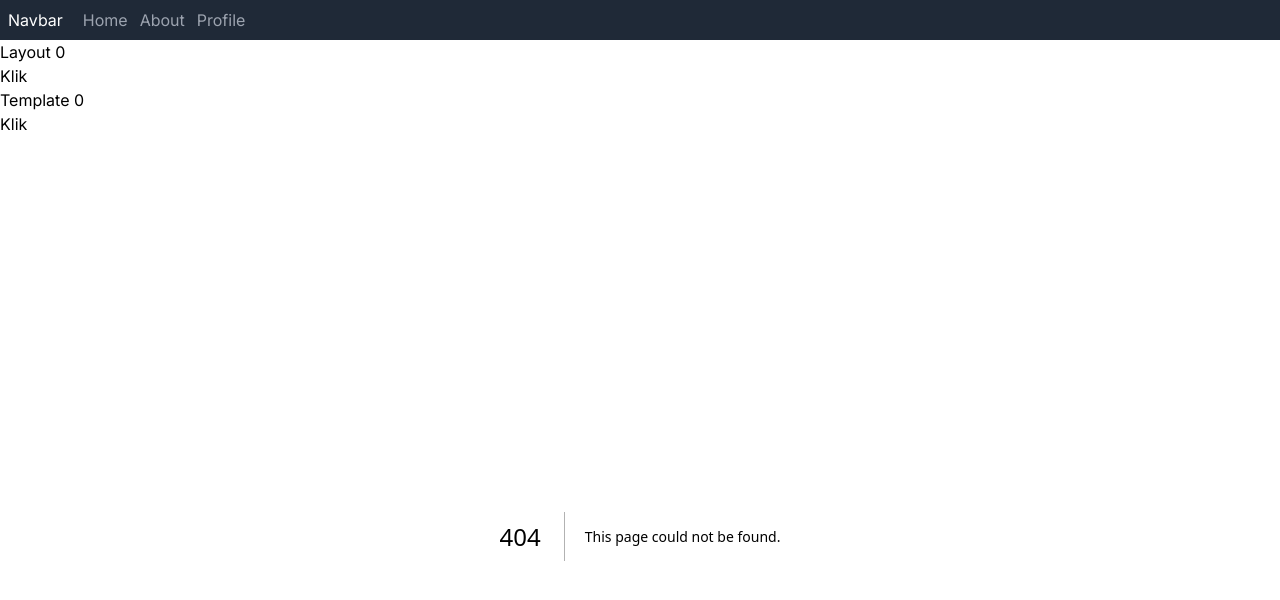
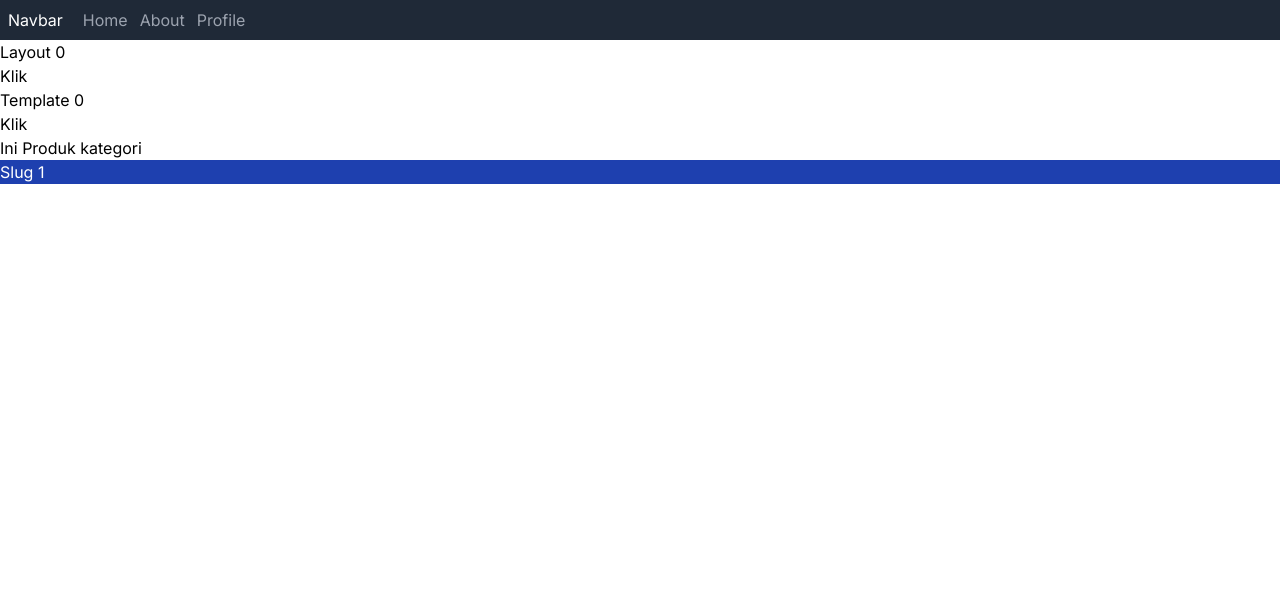
Before and after one commit to khoirulmustofa/NEXT-JS, a Next.js app in the folder my-app-router/: page /produk/1 in a window 1280 px wide. Before the commit this address had no page. Shown: the top 600 px of the page. Built offline with nearby package versions, Linux system fonts and the light colour scheme.

Commit message:
Group & Dynamic Routes

```diff
--- /dev/null
+++ b/my-app-router/src/app/(auth)/login/page.tsx
@@ -0,0 +1,7 @@
+export default function LoginPage() {
+  return(
+    <div>
+        <h1>Ini Login page</h1>
+    </div>
+  );
+}
--- /dev/null
+++ b/my-app-router/src/app/(auth)/register/page.tsx
@@ -0,0 +1,7 @@
+export default function RegisterPage() {
+  return(
+    <div>
+        <h1>Ini Register page</h1>
+    </div>
+  );
+}
--- /dev/null
+++ b/my-app-router/src/app/kategori/[...slugs]/page.tsx
@@ -0,0 +1,13 @@
+type parameters = { params: { slugs: string } };
+export default function ParamBanyakPage(props: parameters) {
+  const { params } = props;
+  console.log(params);
+
+  return (
+    <div>
+      <h1>Ini Produk kategori </h1>
+      <h2 className="bg-blue-800 text-white">Slug {params.slugs[0]}</h2>
+      <h2 className="bg-blue-800 text-white">Slug {params.slugs[1]}</h2>
+    </div>
+  );
+}
--- /dev/null
+++ b/my-app-router/src/app/kategori/page.tsx
@@ -0,0 +1,7 @@
+export default function KategoriPage() {
+  return (
+    <div>
+      <h1>Ini Kategori</h1>
+    </div>
+  );
+}
--- /dev/null
+++ b/my-app-router/src/app/produk/[slug]/page.tsx
@@ -0,0 +1,12 @@
+type parameters = { params: { slug: string } };
+export default function KategoriPage(props: parameters) {
+  const { params } = props;
+  console.log(params);
+
+  return (
+    <div>
+      <h1>Ini Produk kategori </h1>
+      <h2 className="bg-blue-800 text-white">Slug {params.slug}</h2>
+    </div>
+  );
+}
--- /dev/null
+++ b/my-app-router/src/app/produk/page.tsx
@@ -0,0 +1,7 @@
+export default function ProdukPage() {
+  return (
+    <div>
+      <h1>Ini Produk List</h1>
+    </div>
+  );
+}
```
